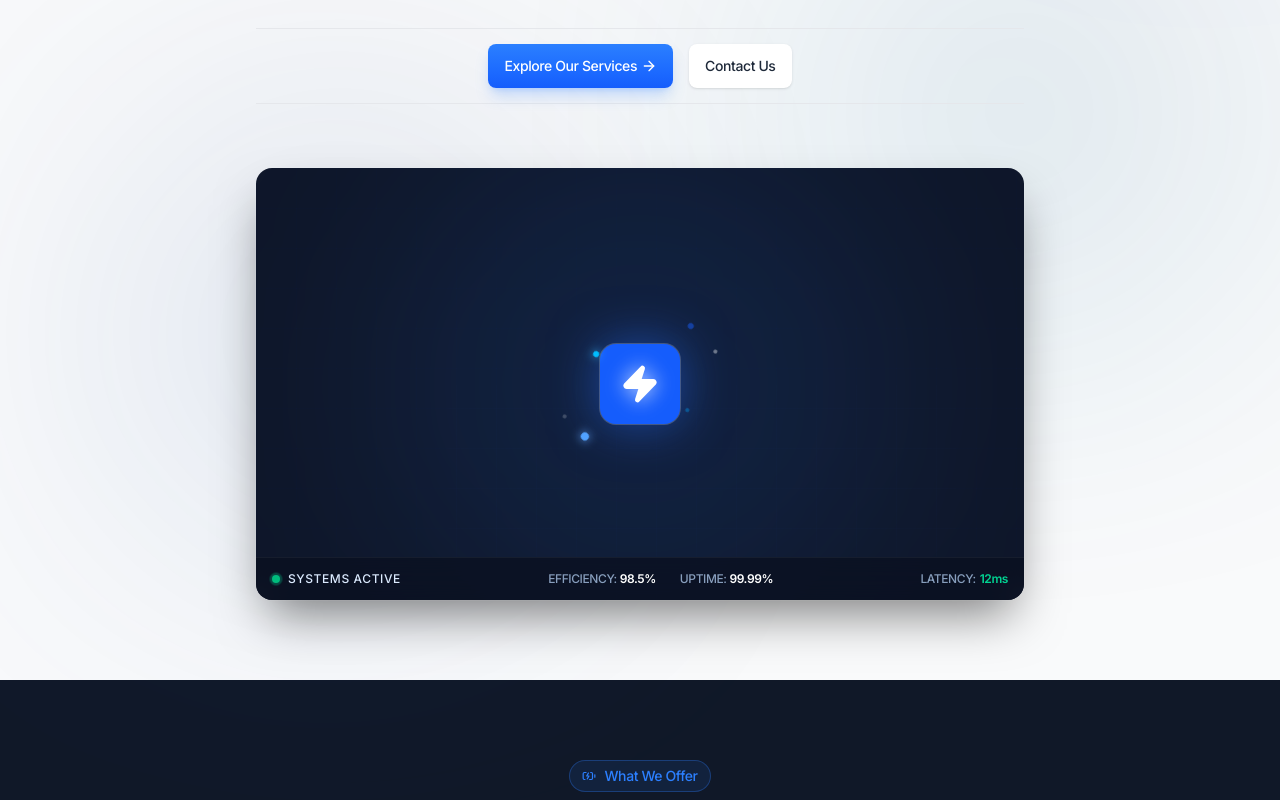
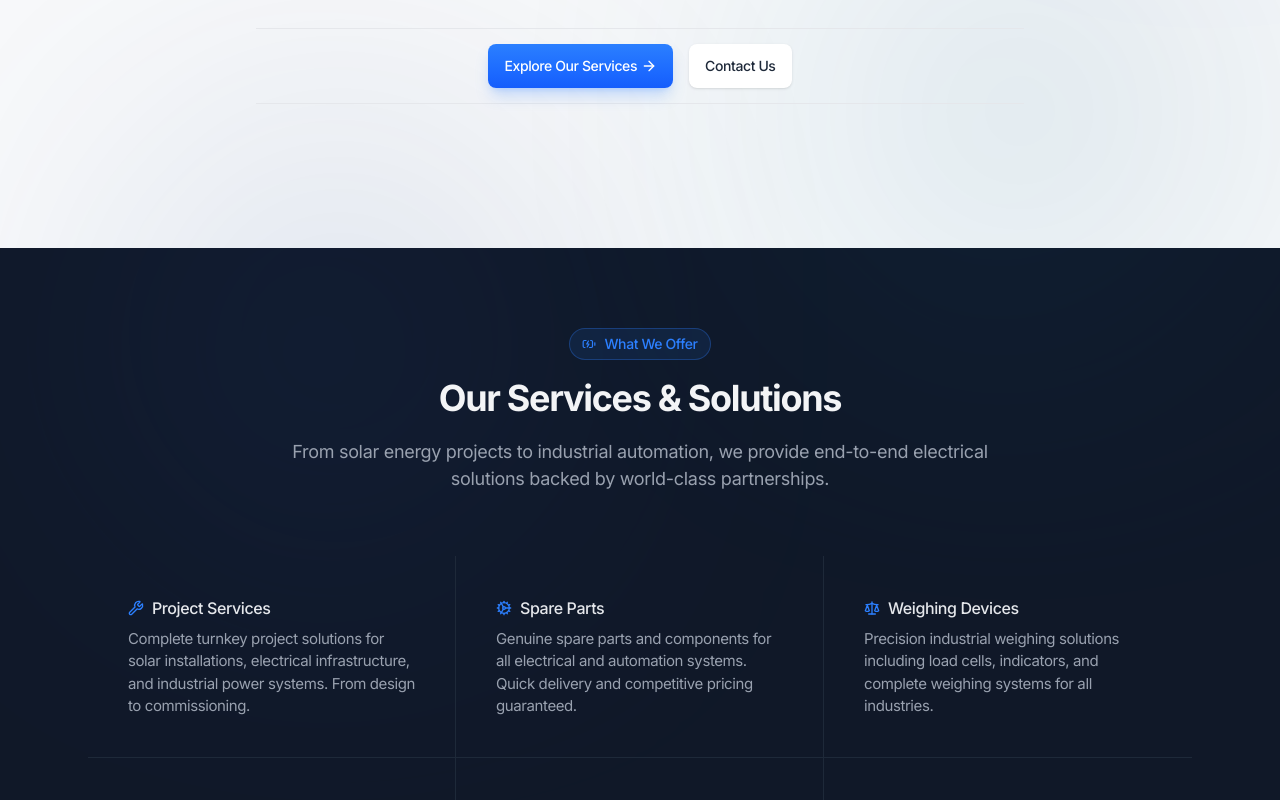
Before and after one commit to OYAPStudio/PowerLand, a Next.js app: page /en in a window 1280 px wide. Shown: the part 469-1269 px from the top of the page. Built offline with nearby package versions, Linux system fonts and the light colour scheme.

Commit message:
refactor: remove hero visual component as requested

```diff
--- a/components/hero-home.tsx
+++ b/components/hero-home.tsx
@@ -77,74 +77,6 @@ export default function HeroHome() {
               </div>
             </div>
           </div>
-
-          {/* Hero visual - Electrical grid animation */}
-          <div
-            className="mx-auto max-w-3xl"
-            data-aos="zoom-y-out"
-            data-aos-delay={600}
-          >
-            {/* Dark glassmorphism card */}
-            <div className="relative aspect-video overflow-hidden rounded-2xl bg-[#0F172A] px-5 py-5 shadow-[0_25px_50px_-12px_rgba(0,0,0,0.5)] ring-1 ring-white/5">
-              {/* Grid pattern - subtle blue lines */}
-              <div className="absolute inset-0 bg-[linear-gradient(rgba(30,58,138,0.1)_1px,transparent_1px),linear-gradient(90deg,rgba(30,58,138,0.1)_1px,transparent_1px)] bg-[size:40px_40px] opacity-30"></div>
-
-              {/* Radial gradient glow */}
-              <div className="absolute left-1/2 top-1/2 h-[500px] w-[500px] -translate-x-1/2 -translate-y-1/2 rounded-full bg-blue-500/10 blur-[100px]"></div>
-
-              {/* Animated electrical center */}
-              <div className="absolute inset-0 flex items-center justify-center">
-                <div className="relative h-40 w-40">
-                  {/* Central glowing bolt */}
-                  <div className="absolute left-1/2 top-1/2 -translate-x-1/2 -translate-y-1/2">
-                    <div className="flex h-20 w-20 items-center justify-center rounded-2xl bg-blue-600 shadow-[0_0_50px_rgba(37,99,235,0.6)] ring-1 ring-white/20 backdrop-blur-sm">
-                      <Zap className="h-10 w-10 text-white drop-shadow-[0_0_10px_rgba(255,255,255,0.8)]" fill="currentColor" />
-                    </div>
-                  </div>
-
-                  {/* Orbiting particles */}
-                  {/* Orbit 1 */}
-                  <div className="absolute left-1/2 top-1/2 h-40 w-40 -translate-x-1/2 -translate-y-1/2 animate-[spin_10s_linear_infinite]">
-                    <div className="absolute left-1/2 top-0 h-2 w-2 rounded-full bg-blue-400 shadow-[0_0_10px_rgba(96,165,250,1)]" />
-                    <div className="absolute bottom-0 left-1/2 h-1.5 w-1.5 rounded-full bg-blue-600/50" />
-                  </div>
-
-                  {/* Orbit 2 (reverse) */}
-                  <div className="absolute left-1/2 top-1/2 h-28 w-28 -translate-x-1/2 -translate-y-1/2 animate-[spin_15s_linear_infinite_reverse]">
-                    <div className="absolute right-0 top-1/2 h-1.5 w-1.5 rounded-full bg-sky-400 shadow-[0_0_8px_rgba(56,189,248,1)]" />
-                    <div className="absolute left-0 top-1/2 h-1 w-1 rounded-full bg-sky-600/50" />
-                  </div>
-
-                  {/* Orbit 3 */}
-                  <div className="absolute left-1/2 top-1/2 h-60 w-60 -translate-x-1/2 -translate-y-1/2 animate-[spin_20s_linear_infinite]">
-                     <div className="absolute left-1/4 top-1/4 h-1 w-1 rounded-full bg-white/40" />
-                     <div className="absolute right-1/4 bottom-1/4 h-1 w-1 rounded-full bg-white/20" />
-                  </div>
-                </div>
-              </div>
-
-              {/* Status bar - Glass effect dashboard style */}
-              <div className="absolute bottom-0 left-0 right-0 flex items-center justify-between border-t border-white/5 bg-[#0B1121]/80 px-4 py-3 text-[10px] font-medium backdrop-blur-md sm:text-xs">
-                <div className="flex items-center gap-2 text-blue-100">
-                  <span className="relative flex h-2 w-2">
-                    <span className="absolute inline-flex h-full w-full animate-ping rounded-full bg-emerald-400 opacity-75"></span>
-                    <span className="relative inline-flex h-2 w-2 rounded-full bg-emerald-500"></span>
-                  </span>
-                  <span className="tracking-wider">SYSTEMS ACTIVE</span>
-                </div>
-
-                <div className="flex gap-6 text-blue-200/70">
-                  <span className="hidden sm:block">EFFICIENCY: <span className="text-white font-semibold">98.5%</span></span>
-                  <span className="hidden sm:block">UPTIME: <span className="text-white font-semibold">99.99%</span></span>
-                </div>
-
-                <div className="flex items-center gap-1 text-blue-200/70">
-                  <span>LATENCY:</span>
-                  <span className="text-emerald-400 font-semibold">12ms</span>
-                </div>
-              </div>
-            </div>
-          </div>
         </div>
       </div>
     </section>
```
